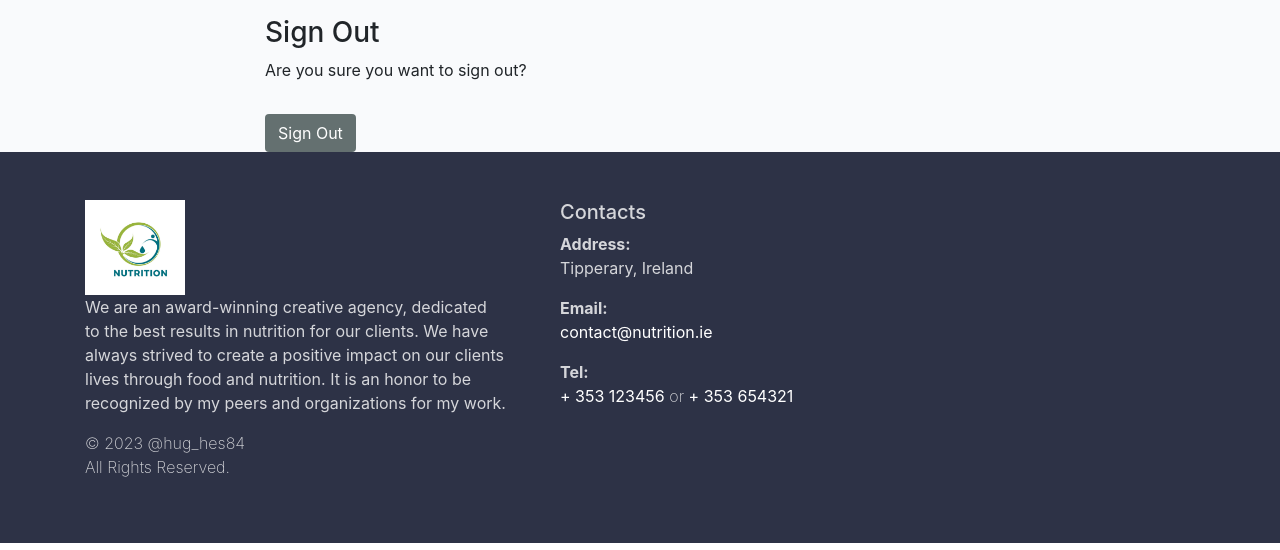
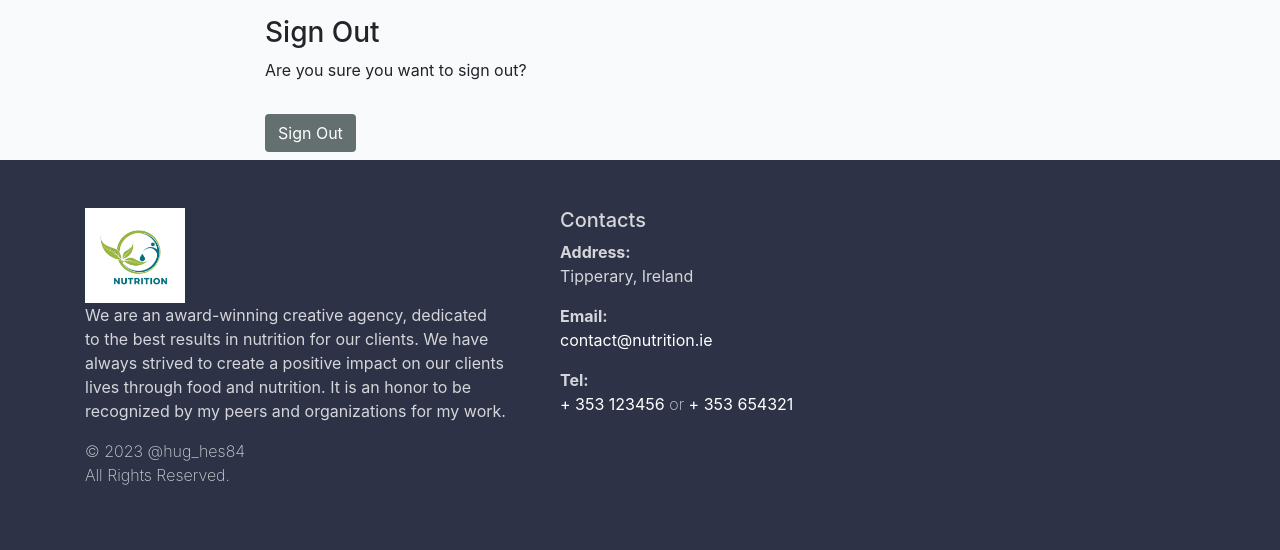
Before and after one commit to hughes84/my-blog-pp4, a Django app: template templates/account/logout.html in a window 1280 px wide. Shown: the part 99-649 px from the top of the page. Run offline with Django 3.2, Linux system fonts and the light colour scheme; the template is opened without the code that fills it: most values are stand-ins (such as "Sample title", 1, 10 or a date in 2020); some libraries are stand-ins or nearby versions.

Commit message:
Change position of signout button

```diff
--- a/templates/account/logout.html
+++ b/templates/account/logout.html
@@ -14,7 +14,7 @@
         </div>
     </div>
     <div class="row">
-        <div class="col-md-8 mt-3 offset-md-2">
+        <div class="col-md-8 mt-3 offset-md-2 mb-2">
 
             <form method="post" action="{% url 'account_logout' %}">
                 {% csrf_token %}
```
